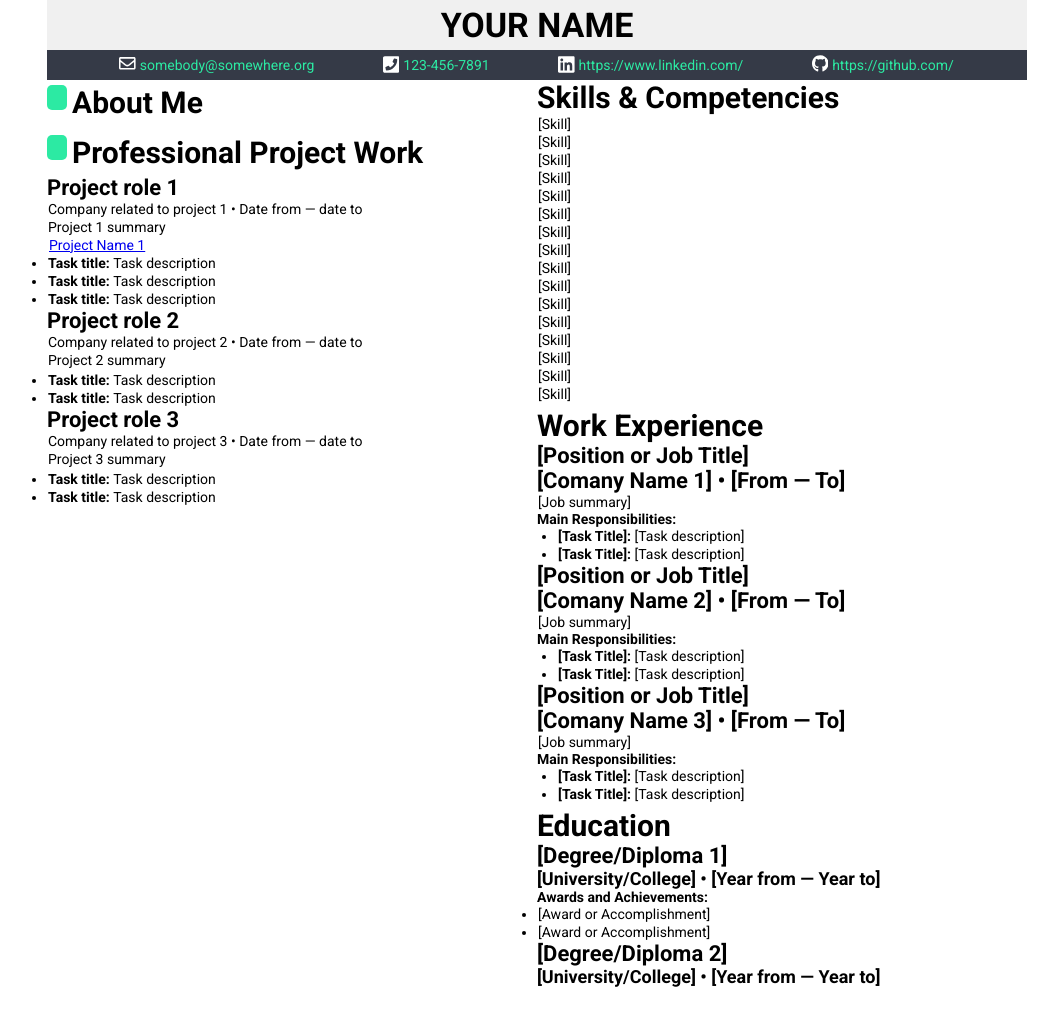
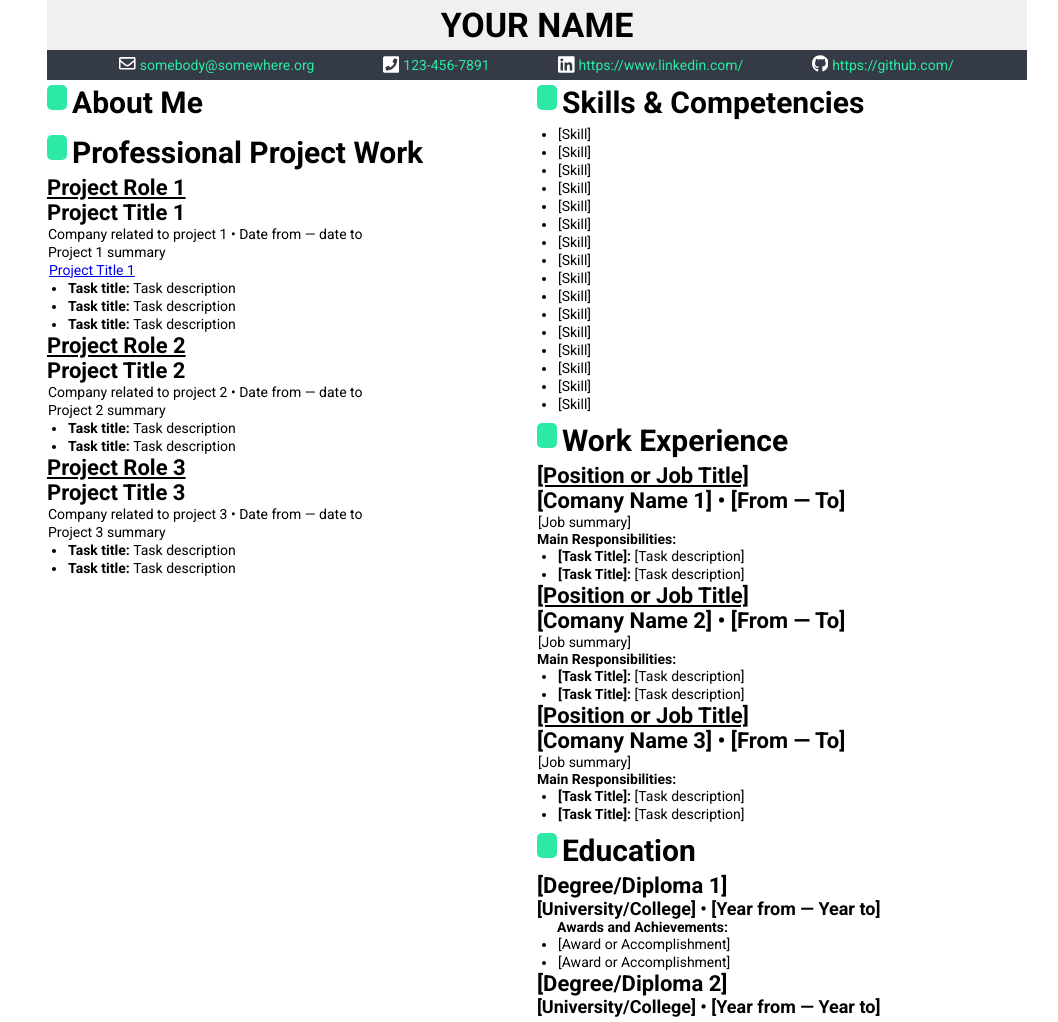
Before and after one commit to oroshi-tom/jekyll-resume, a Jekyll site: the page built from index.html, in a window 1280 px wide. Shown: the whole page, without its empty margins (103-1161 px from the left). Built offline with Jekyll 4.4.1, drawn with Linux system fonts in a browser that asks for light colours; before the commit the page ends 992 px from its top, so only the background shows below that.

Commit message:
update includes files

```diff
--- a/_includes/education.html
+++ b/_includes/education.html
@@ -1,10 +1,14 @@
 <!-- included education -->
-<div class="resume-item">
+<div class="section-entry">
+  <div class="entry-header">
     <h4 class="resume-item-title">{{ education.degree }}</h4>
     <h5 class="resume-item-details">
-    {{ education.uni }} &bull; {{ education.year }}
+      {{ education.uni }}
+      &bull;
+      {{ education.year }}
     </h5>
-
+  </div><!-- end entry-header -->
+  <div class="entry-body">
     {% if education.awards %}
       <ul>
         <h6>Awards and Achievements:</h6>
@@ -13,5 +17,6 @@
         {% endfor %}
       </ul>
     {% endif %}
+  </div><!-- end entry body -->
 </div>
-<!-- end of education-->
+<!-- end incldued Education-->
--- a/_includes/project.html
+++ b/_includes/project.html
@@ -10,12 +10,14 @@
     <p class="entry-summary">
       {{ project.summary }}
     </p>
-    <p>
-      {% if project.url %}
-        <a href="{{ project.url }}" target="_blank">{{ project.name }}</a>
-      {% endif %}
-    </p>
-  </div>
+    <!-- Link to project, if provided -->
+    {% if project.url %}
+      <p>
+        <a href="{{ project.url }}" target="_blank">{{ project.title }}</a>
+      </p>
+    {% endif %}
+  </div><!-- End entry-header -->
+
   <div class="entry-body">
     <ul class="entry-task-list">
       {% for task in project.tasks %}
@@ -26,6 +28,6 @@
         </li>
       {% endfor %}
     </ul>
-  </div>
+  </div><!-- end of entry-body -->
 </div>
-<!-- end of project -->
+<!-- end included project -->
--- /dev/null
+++ b/_includes/section-header.html
@@ -0,0 +1,7 @@
+<!-- included section header -->
+<header class="section-header">
+  <div class="section-accent">
+    <div class="accent-block"></div>
+  </div>
+  <h2 class="section-title">{{ include.section_title }}</h2>
+</header>
--- /dev/null
+++ b/_includes/skills.html
@@ -0,0 +1,13 @@
+<!-- included skills -->
+<div class="section-entry skills-container">
+  <div class="entry-body">
+    <ul>
+      {% for skill in site.data.skills %}
+        <li>
+          {{ skill.skill }}
+        </li>
+      {% endfor %}
+    </ul>
+  </div>
+</div>
+<!-- end included skills -->
--- a/_includes/work.html
+++ b/_includes/work.html
@@ -8,7 +8,7 @@
       {{ work.duration }}
     </h4>
     <p class="resume-item-summary">{{ work.summary }}</p>
-  </div>
+  </div><!-- end entry header -->
   <div class="entry-body">
     <div class="entry-task-list">
       <h6>Main Responsibilities:</h6>
@@ -22,5 +22,6 @@
         {% endfor %}
       </ul>
     </div>
+  </div><!-- end entry body -->
 </div>
-<!-- end of work -->
+<!-- end included work -->
--- a/_layouts/resume.html
+++ b/_layouts/resume.html
@@ -3,6 +3,7 @@
   {%- include head.html -%}
   <body>
     <div class="container">
+      <!-- begin page header -->
       <header class="page-header">
         <div class="header-title">
           <h1 class="resume-name">{{ site.resume_name }}</h1>
@@ -12,43 +13,32 @@
             {%- endif -%}
           </h6>
         </div>
-        <!-- end of header-title -->
         <div class="header-links-container">
           {%- include header-links.html -%}
         </div>
-        <!-- end of contact-wrapper -->
       </header>
+      <!-- end page header -->
 
       <div class="page-body">
-        <!-- begin first column -->
         <div class="column">
+
           {%- if site.resume_section_about -%}
-            <!-- begin About -->
+            <!-- begin About section -->
             <section class="content-section">
-              <header class="section-header">
-                <div class="section-accent">
-                  <div class="accent-block"></div>
-                </div>
-                <h2 class="section-title">About Me</h2>
-              </header>
+              {%- include section-header.html section_title="About Me" -%}
               <div class="section-body">
                 {%- include about.html -%}
               </div><!-- end of section body -->
             </section>
-            <!-- end About section-->
+            <!-- end About section -->
           {%- endif -%}
 
           {%- if site.resume_section_projects -%}
-            <!-- begin Projects -->
+            <!-- begin Projects section -->
             <section class="content-section">
-              <header class="section-header">
-                <div class="section-accent">
-                  <div class="accent-block"></div>
-                </div>
-                <h2 class="section-title">Professional Project Work</h2>
-              </header>
+              {%- include section-header.html section_title="Professional Project Work" -%}
               <div class="section-body">
-                <!-- Get the 'Project' entry referenced in front-matter -->
+                <!-- Get the 'Project' entries from front-matter -->
                 {%- if page.projects -%}
                   {%- assign project_list = page.projects -%}
                 {%- endif -%}
@@ -56,59 +46,42 @@
                 {%- for project in site.data.projects -%}
                   <!-- if assigned -->
                   {%- if project_list -%}
-                    <!-- print only selected  entries-->
+                    <!-- print only selected entries -->
                     {%- for i in project_list -%}
                       {%- if project.id == i -%}
                         {%- include project.html -%}
                       {%- endif -%}
                     {%- endfor -%}
-
                     <!-- else print all entries-->
                   {%- else -%}
                     {%- include project.html -%}
                   {%- endif -%}
                 {%- endfor -%}
-              </div><!-- end of section body -->
+              </div><!-- end section body -->
             </section>
             <!-- end Projects section -->
           {%- endif -%}
         </div>
-        <!-- end of first column -->
+        <!-- end of first column --><!---->
 
-                                                                                                                                                      <!-- begin second column -->
+        <!-- begin second column-->
         <div class="column">
           {%- if site.resume_section_skills -%}
-
-            <!-- begin Skills -->
+            <!-- begin Skills section -->
             <section class="content-section">
-              <header class="content-header">
-                <div class="accent-wrapper">
-                  <div class="accent"></div>
-                </div>
-                <h2>Skills & Competencies</h2>
-              </header>
-              <div class="resume-item skill-container">
-                {%- for skill in site.data.skills -%}
-                  <p class="skill-item">{{ skill.skill }}</p>
-                {%- endfor -%}
-              </div>
+              {%- include section-header.html section_title="Skills & Competencies" -%}
+              {%- include skills.html -%}
             </section>
-            <!-- end Skills -->
-
-
+            <!-- end Skills section -->
           {%- endif -%}
           <!-- end if site.resume_section_skills -->
 
           {%- if site.resume_section_work -%}
-            <!-- begin Work -->
+            <!-- begin Work section -->
             <section class="content-section">
-              <header class="content-header">
-                <div class="accent-wrapper">
-                  <div class="accent"></div>
-                </div>
-                <h2>Work Experience</h2>
-              </header>
-              <!-- Get the 'Project' entry referenced in front-matter -->
+              {%- include section-header.html section_title="Work Experience" -%}
+
+              <!-- Get the 'Project' entries from front-matter -->
               {%- if page.work -%}
                 {%- assign work_list = page.work -%}
               {%- endif -%}
@@ -130,21 +103,16 @@
 
               {%- endfor -%}
             </section>
-            <!-- end Work -->
+            <!-- end Work section -->
           {%- endif -%}
           <!-- end if site.resume_section_work-->
 
           {%- if site.resume_section_education -%}
-            <!-- begin Education -->
+            <!-- begin Education section -->
+            <section class="content-section">
+              {%- include section-header.html section_title="Education" -%}
 
-            <section class="content-section">
-              <header class="content-header">
-                <div class="accent-wrapper">
-                  <div class="accent"></div>
-                </div>
-                <h2>Education</h2>
-              </header>
-              <!-- Get the 'Project' entry referenced in front-matter -->
+              <!-- Get the 'Education' entries from front-matter -->
               {%- if page.education -%}
                 {%- assign education_list = page.education -%}
               {%- endif -%}
@@ -165,7 +133,7 @@
                 {%- endif -%}
               {%- endfor -%}
             </section>
-            <!-- end Education -->
+            <!-- end Education section -->
           {%- endif -%}
           <!-- end if site.resume_section_education-->
         </div>
--- a/_sass/_resume.scss
+++ b/_sass/_resume.scss
@@ -120,8 +120,13 @@ textarea {
 }
 
 // Individual entries in a section
+.entry-header {
+  .entry-role {
+    text-decoration: underline;
+  }
+}
 .entry-body {
-  .entry-task-list ul {
+  ul {
     margin-left: 20px;
   }
 }
```
Also changed, not shown: _data/projects.yml (+6 -6 lines). Lines whose indentation alone changed are shown as unchanged.
